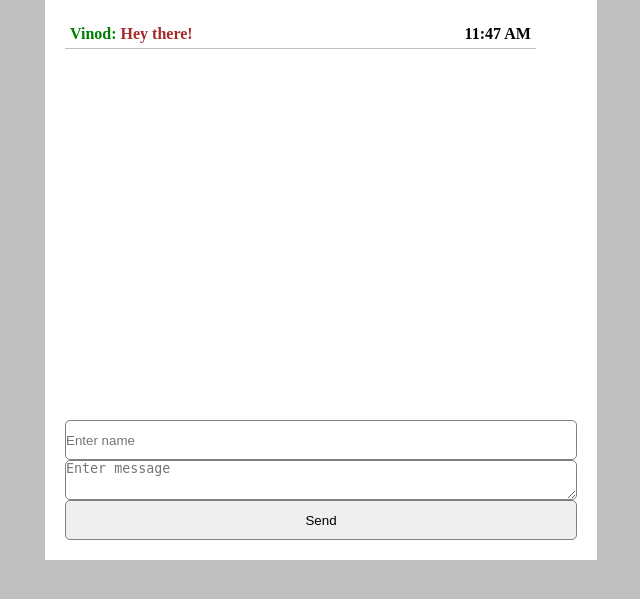
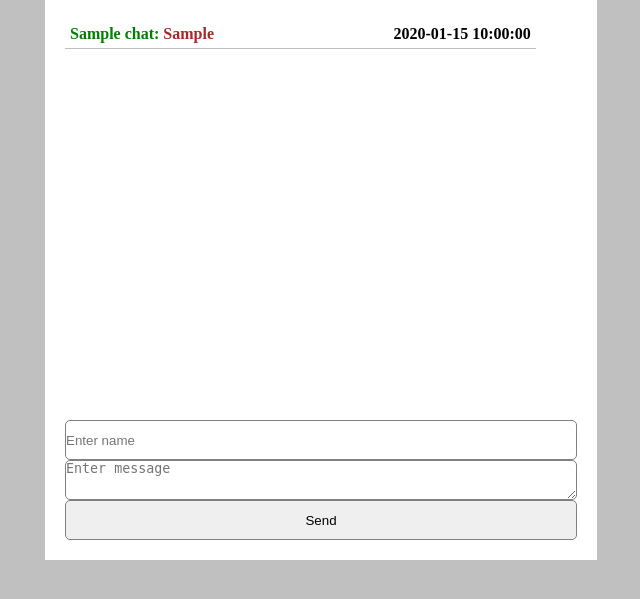
Before and after one commit to vinodpawar/Chat-PHP, a PHP site: page / in a window 1280 px wide. Shown: the top 599 px of the page, without its empty margins (319-959 px from the left). Run offline with PHP 8.4, Linux system fonts and the light colour scheme; tables that the repository leaves empty or names only in its code hold one stand-in row (values such as "Sample post").

Commit message:
Fetching messages from db

```diff
--- a/index.php
+++ b/index.php
@@ -26,9 +26,9 @@ include 'db.php';
 
 		?>
 			<div id="chat_data">
-				<span style="color: green;">Vinod: </span>
-				<span style="color: brown;">Hey there!</span>
-				<span style="float: right;">11:47 AM</span>
+				<span style="color: green;"><?PHP echo $row['name'].":"; ?></span>
+				<span style="color: brown;"><?PHP echo $row['msg']; ?></span>
+				<span style="float: right;"><?PHP echo $row['date']; ?></span>
 			</div>
 			<?PHP endwhile; ?>
 
```
